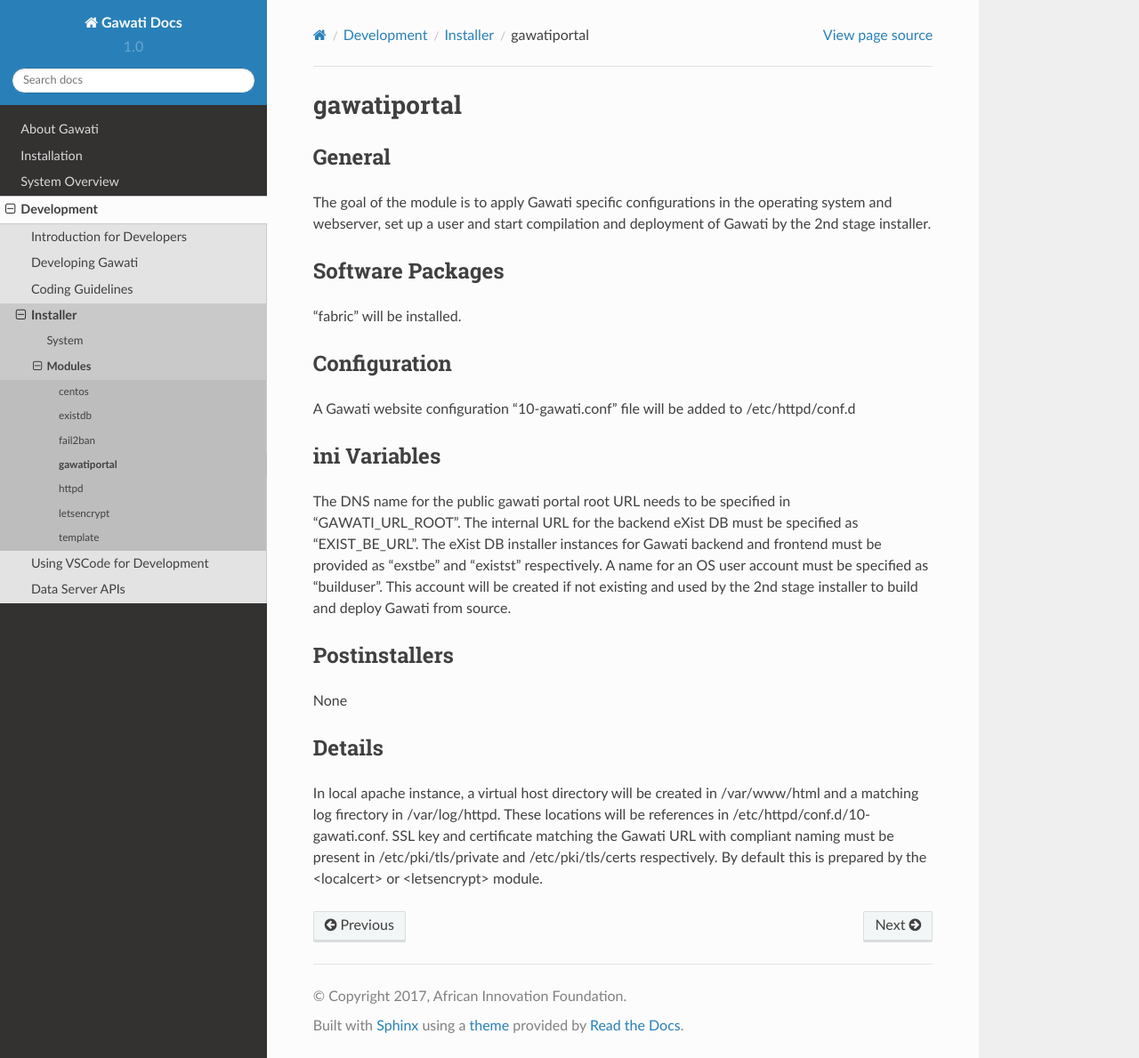
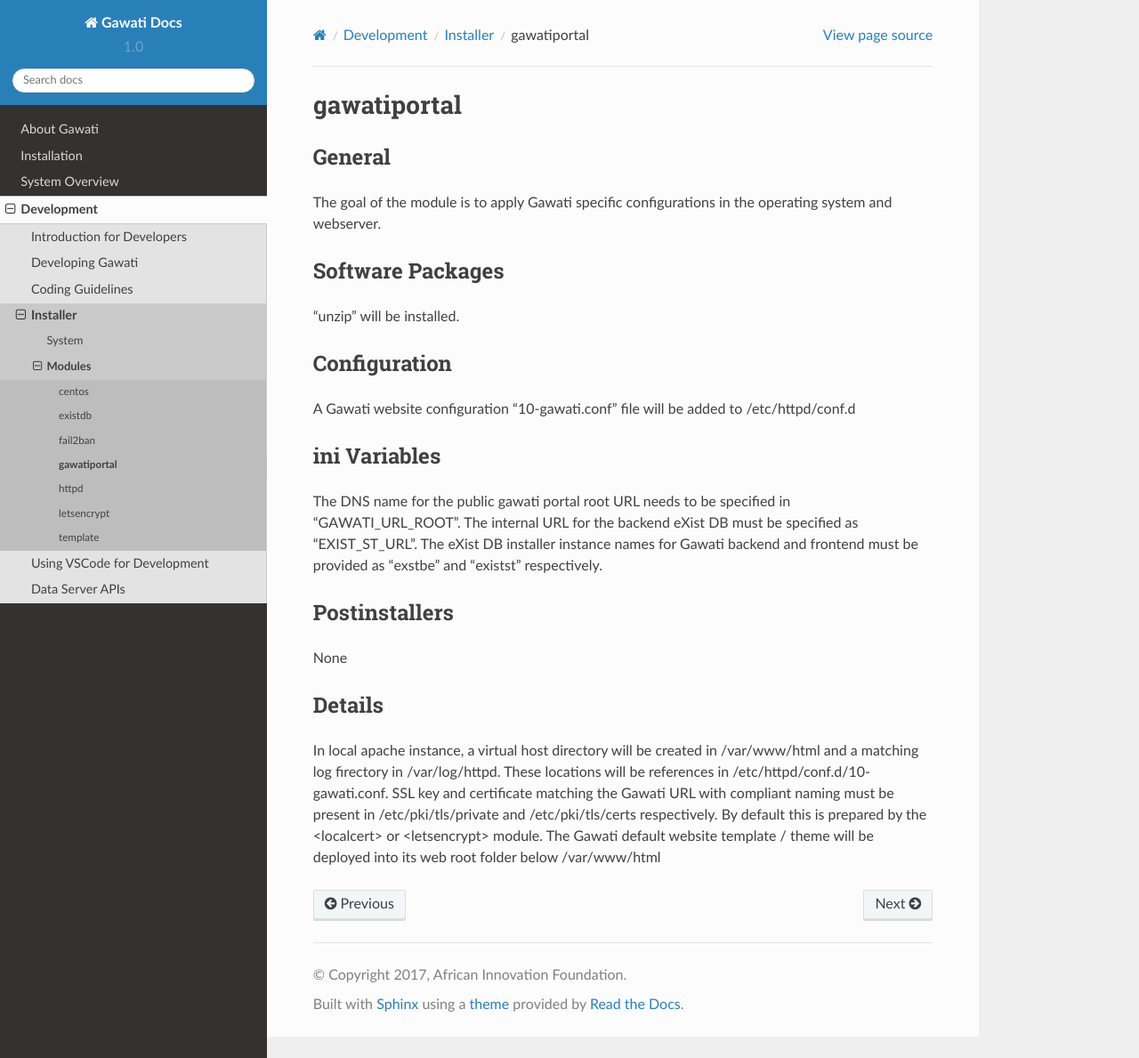
Before and after one commit to gawati/gawati-docs, a Sphinx documentation site: the page built from docs/source/development/installer/modules/gawatiportal.rst, in a window 1280 px wide and 1189 px high. Shown: the whole window at 89% size. Built offline with Sphinx 7.4.7 and the Read the Docs theme 2.0.0, drawn with Linux system fonts in a browser that asks for light colours.

Commit message:
Remove compilation part.

```diff
--- a/docs/source/development/installer/modules/gawatiportal.rst
+++ b/docs/source/development/installer/modules/gawatiportal.rst
@@ -5,13 +5,12 @@ General
 *******
 
 The goal of the module is to apply Gawati specific configurations in the
-operating system and webserver, set up a user and start compilation and
-deployment of Gawati by the 2nd stage installer.
+operating system and webserver.
 
 Software Packages
 *****************
 
-"fabric" will be installed.
+"unzip" will be installed.
 
 Configuration
 *************
@@ -25,11 +24,8 @@ ini Variables
 
 The DNS name for the public gawati portal root URL needs to be specified in
 "GAWATI_URL_ROOT". The internal URL for the backend eXist DB must be specified
-as "EXIST_BE_URL". The eXist DB installer instances for Gawati backend and
-frontend must be provided as "exstbe" and "existst" respectively. A name for an
-OS user account must be specified as "builduser". This account will be created
-if not existing and used by the 2nd stage installer to build and deploy Gawati
-from source.
+as "EXIST_ST_URL". The eXist DB installer instance names for Gawati backend and
+frontend must be provided as "exstbe" and "existst" respectively.
 
 Postinstallers
 **************
@@ -45,3 +41,5 @@ will be references in /etc/httpd/conf.d/10-gawati.conf.
 SSL key and certificate matching the Gawati URL with compliant naming must be
 present in /etc/pki/tls/private and /etc/pki/tls/certs respectively. By default
 this is prepared by the <localcert> or <letsencrypt> module.
+The Gawati default website template / theme will be deployed into its web root
+folder below /var/www/html
```
